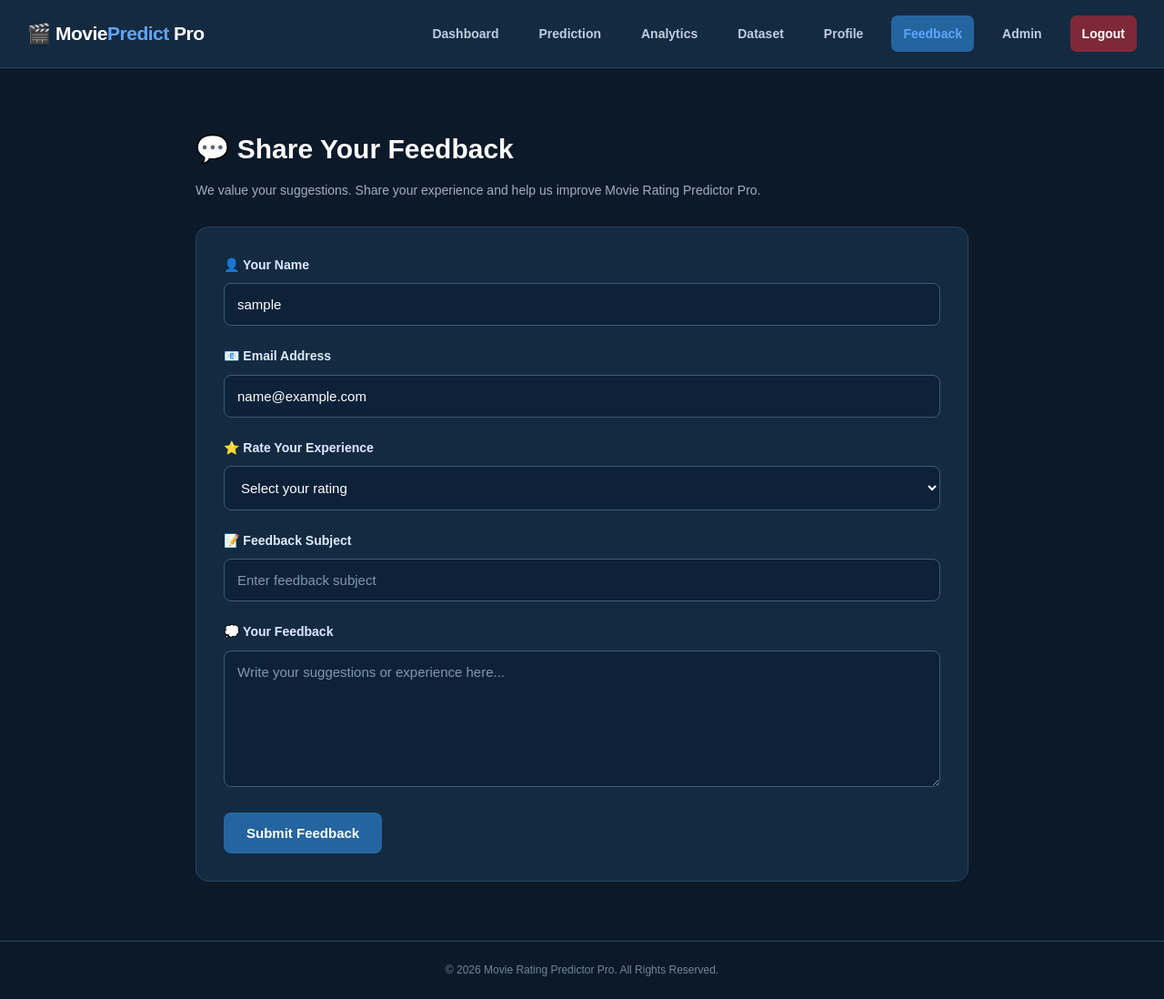
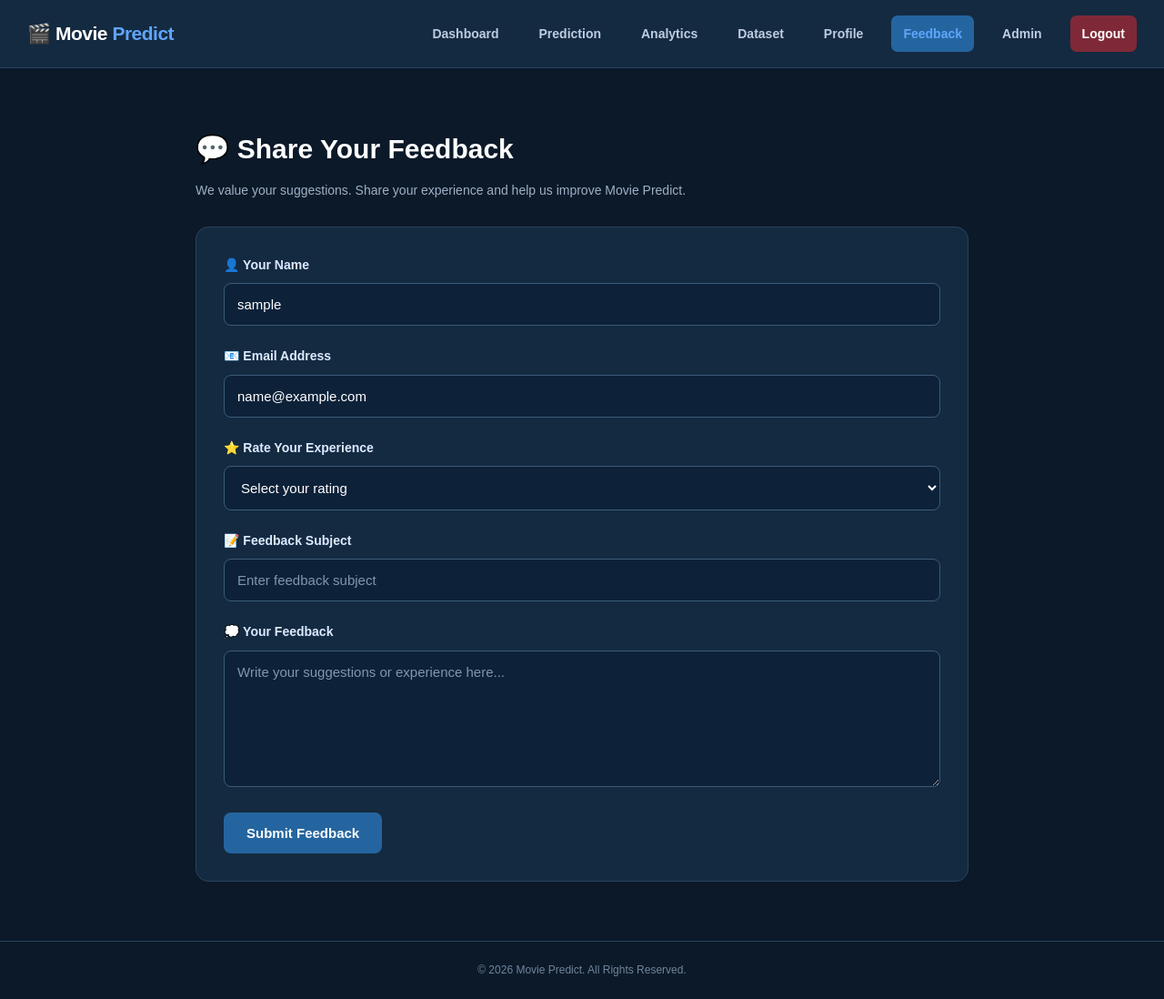
Before and after one commit to abhijnank/Movie-Rating-Prediction, a Flask app: page /feedback in a window 1280 px wide. Shown: the whole page at 91% size. Run offline with Flask 3, Linux system fonts and the light colour scheme; the visitor is signed in with stand-in values (Sample User, id 1).

Commit message:
Change title and branding in feedback.html
Updated the title and branding from 'Movie Rating Predictor Pro' to 'Movie Predict'.

```diff
--- a/templates/feedback.html
+++ b/templates/feedback.html
@@ -1,10 +1,11 @@
+
 <!DOCTYPE html>
 <html lang="en">
 <head>
     <meta charset="UTF-8">
     <meta name="viewport" content="width=device-width, initial-scale=1.0">
 
-    <title>Feedback | Movie Rating Predictor Pro</title>
+    <title>Feedback | Movie Predict</title>
 
     <link rel="stylesheet" href="{{ url_for('static', filename='style.css') }}">
 
@@ -206,7 +207,7 @@
 <nav class="navbar">
 
     <div class="logo">
-        🎬 Movie<span>Predict</span> Pro
+        🎬 Movie<span> Predict</span>
     </div>
 
     <div class="nav-links">
@@ -236,7 +237,7 @@
 
         <p>
             We value your suggestions. Share your experience
-            and help us improve Movie Rating Predictor Pro.
+            and help us improve Movie Predict.
         </p>
     </div>
 
@@ -325,7 +326,7 @@
 
 
 <footer class="footer">
-    © 2026 Movie Rating Predictor Pro. All Rights Reserved.
+    © 2026 Movie Predict. All Rights Reserved.
 </footer>
 
 </body>
```
